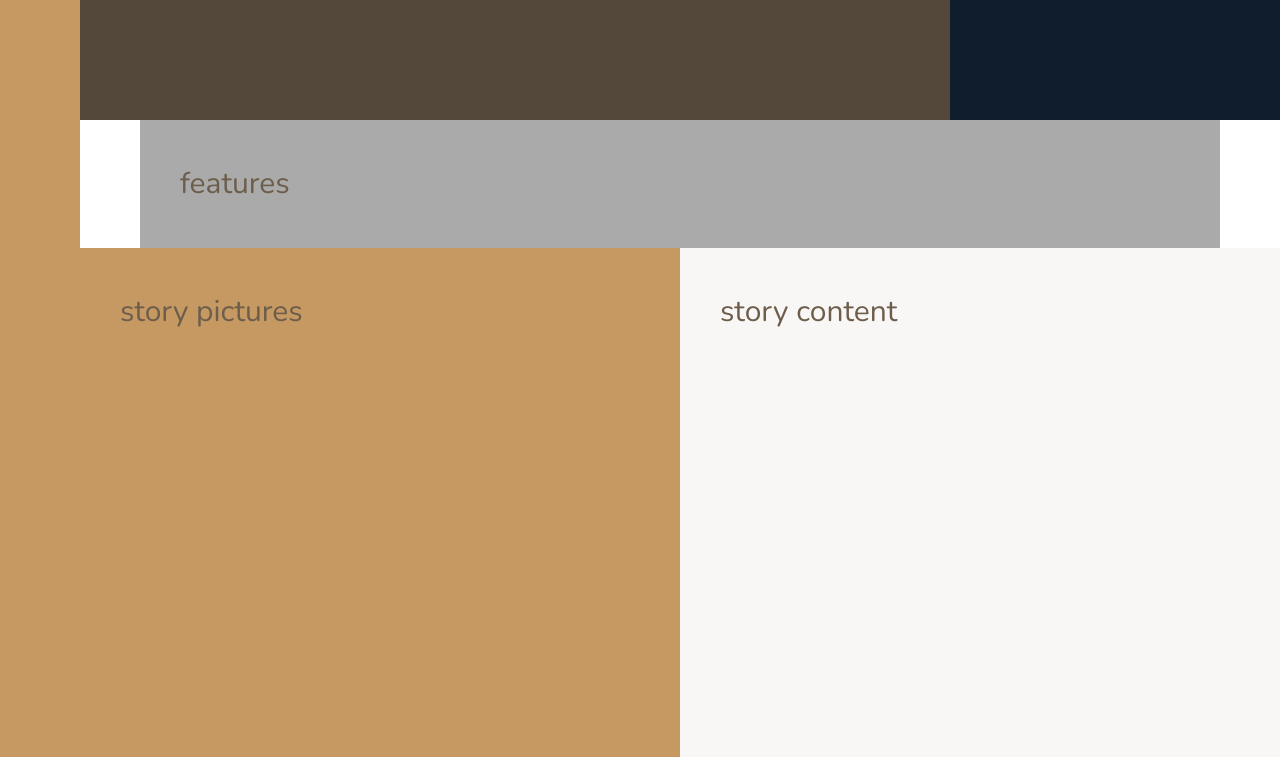
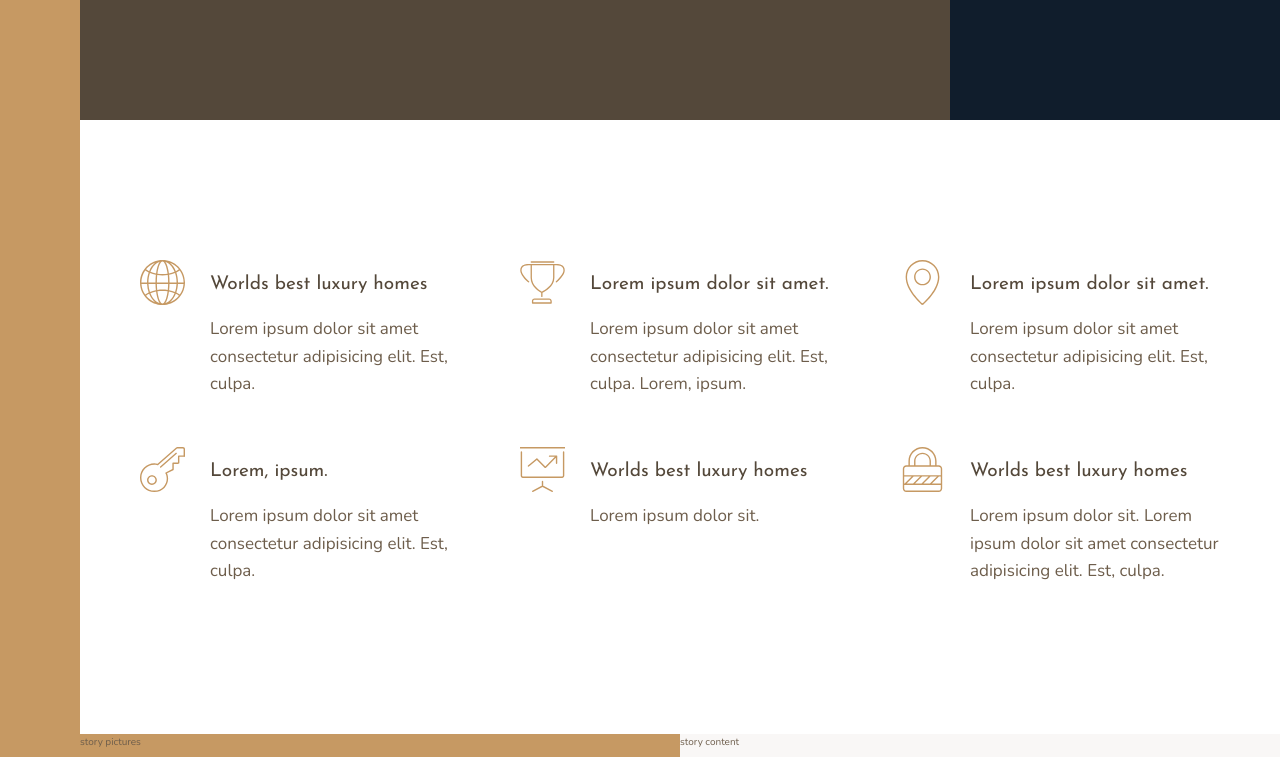
Before and after one commit to sweeptic/Nexter-webpage---Advanced-CssGrid-Sass-css-learning-project, a website: page index.html in a window 1280 px wide. Shown: the part 520-1277 px from the top of the page. Drawn offline with nearby package versions, Linux system fonts and the light colour scheme.

Commit message:
features section

```diff
--- a/index.html
+++ b/index.html
@@ -26,7 +26,56 @@
     </div>
 
     <section class="features">
-        features
+        <div class="feature">
+            <svg class="feature__icon">
+                <use xlink:href="img/sprite.svg#icon-global"></use>
+            </svg>
+            <h4 class="heading-4 heading-4--dark">Worlds best luxury homes</h4>
+            <p class="feature__text">Lorem ipsum dolor sit amet consectetur adipisicing elit. Est, culpa.</p>
+        </div>
+
+        <div class="feature">
+            <svg class="feature__icon">
+                <use xlink:href="img/sprite.svg#icon-trophy"></use>
+            </svg>
+            <h4 class="heading-4 heading-4--dark">Lorem ipsum dolor sit amet.</h4>
+            <p class="feature__text">Lorem ipsum dolor sit amet consectetur adipisicing elit. Est, culpa. Lorem, ipsum.
+            </p>
+        </div>
+
+        <div class="feature">
+            <svg class="feature__icon">
+                <use xlink:href="img/sprite.svg#icon-map-pin"></use>
+            </svg>
+            <h4 class="heading-4 heading-4--dark">Lorem ipsum dolor sit amet.</h4>
+            <p class="feature__text">Lorem ipsum dolor sit amet consectetur adipisicing elit. Est, culpa.</p>
+        </div>
+
+        <div class="feature">
+            <svg class="feature__icon">
+                <use xlink:href="img/sprite.svg#icon-key"></use>
+            </svg>
+            <h4 class="heading-4 heading-4--dark">Lorem, ipsum.</h4>
+            <p class="feature__text">Lorem ipsum dolor sit amet consectetur adipisicing elit. Est, culpa.</p>
+        </div>
+
+        <div class="feature">
+            <svg class="feature__icon">
+                <use xlink:href="img/sprite.svg#icon-presentation"></use>
+            </svg>
+            <h4 class="heading-4 heading-4--dark">Worlds best luxury homes</h4>
+            <p class="feature__text">Lorem ipsum dolor sit.</p>
+        </div>
+
+        <div class="feature">
+            <svg class="feature__icon">
+                <use xlink:href="img/sprite.svg#icon-lock"></use>
+            </svg>
+            <h4 class="heading-4 heading-4--dark">Worlds best luxury homes</h4>
+            <p class="feature__text">Lorem ipsum dolor sit. Lorem ipsum dolor sit amet consectetur adipisicing elit.
+                Est, culpa.</p>
+        </div>
+
     </section>
 
     <div class="story__pictures">
--- a/sass/_base.scss
+++ b/sass/_base.scss
@@ -42,8 +42,8 @@ body {
     grid-template-columns: [sidebar-start] 8rem [sidebar-end full-start] minmax(6rem, 1fr) [center-start] repeat(8,
             [col-start] minmax(min-content, 14rem)[col-end]) [center-end] minmax(6rem, 1fr) [full-end];
 
-    &>* {
-        padding: 40px;
-        font-size: 3rem;
-    }
+    // &>* {
+    //     padding: 40px;
+    //     font-size: 3rem;
+    // }
 }
--- a/sass/_features.scss
+++ b/sass/_features.scss
@@ -1,4 +1,34 @@
 .features {
-    background-color: $color-grey-light-2;
     grid-column: center-start / center-end;
+
+    margin: 15rem 0;
+
+    display: grid;
+    //  grid-template-columns: repeat(3, 1fr);
+     grid-template-columns: repeat(auto-fit, minmax(25rem, 1fr));
+    gap: 6rem;
+    align-items: start;
+
 }
+
+.feature {
+
+    display: grid;
+    grid-template-columns: min-content 1fr;
+    column-gap: 2.5rem;
+    row-gap: 1.5rem;
+
+    &__icon {
+        fill: $color-primary;
+        width: 4.5rem;
+        height: 4.5rem;
+        grid-row: 1 / span 2;
+        transform: translateY(-1rem);
+    }
+
+
+    &__text {
+        font-size: 1.7rem;
+    }
+
+}
--- a/sass/_typography.scss
+++ b/sass/_typography.scss
@@ -0,0 +1,29 @@
+%heading {
+    font-family: $font-display;
+    font-weight: 400;
+}
+
+.heading-1 {
+    @extend %heading;
+}
+
+.heading-2 {
+    @extend %heading;
+}
+
+.heading-3 {
+    @extend %heading;
+}
+
+.heading-4 {
+    @extend %heading;
+    font-size: 1.9rem;
+
+    &--light {
+        color: $color-grey-light-1;
+    }
+
+    &--dark {
+        color: $color-grey-dark-1;
+    }
+}
```
Also changed, not shown: css/main.css, css/main.min.css, 2 other files.
